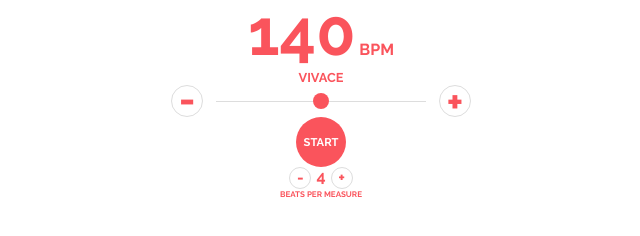
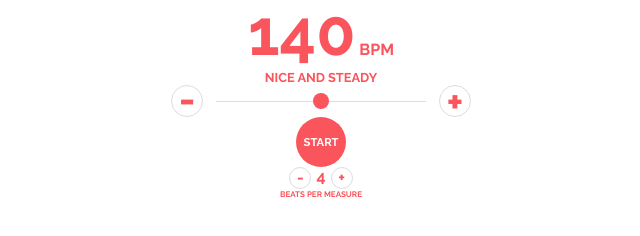
Before and after one commit to dsfhdshdjtsb/synced-metronome, a website with bundled scripts: page pages/server_met.html in a window 1280 px wide. Shown: the part 426-662 px from the top of the page, 319-959 px from the left. Built offline with nearby package versions, Linux system fonts and the light colour scheme; no server answers.

Commit message:
i hate io

```diff
--- a/pages/server_met.html
+++ b/pages/server_met.html
@@ -17,7 +17,7 @@
                 <span class="tempo">140</span>
                 <span class="bpm">BPM</span>
             </div>
-            <div class="tempo-text">Vivace</div>
+            <div class="tempo-text">Nice and steady</div>
             <div class="tempo-settings">
                 <div class="adjust-tempo-btn decrease-tempo">-</div>
                 <input type="range" min="20" max="280" step="1" class="slider">
```
